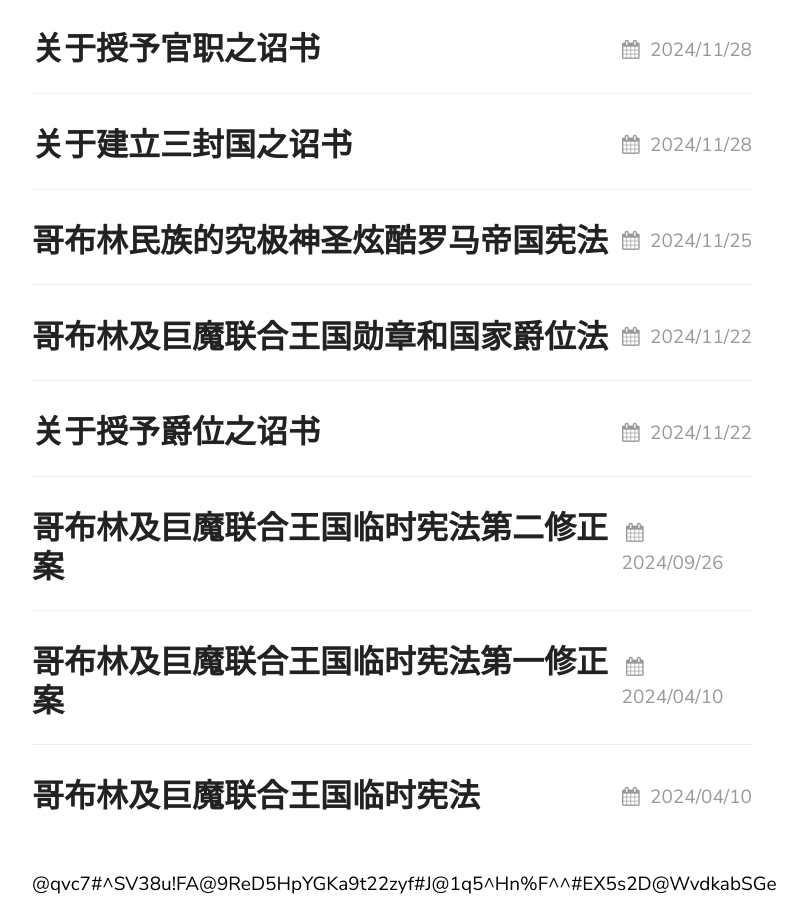
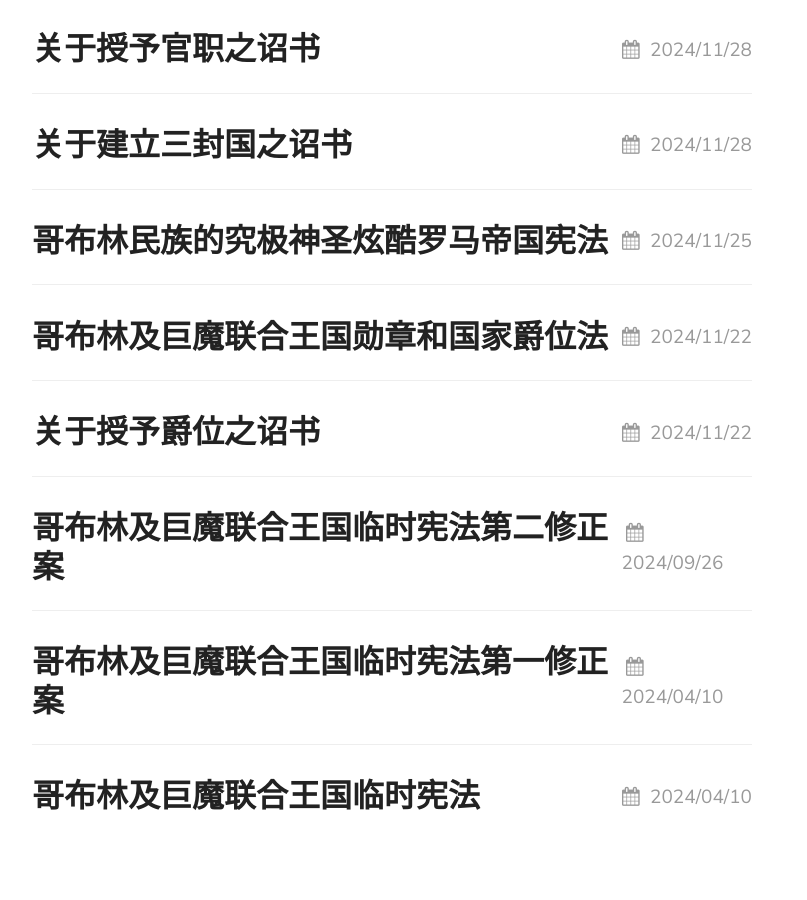
Before and after one commit to jiaobenhaimo/jiaobenhaimo.github.io, a Jekyll site: the page built from index.md, in a window 1280 px wide and 900 px high, scrolled down 2499 px. Shown: the whole window, without its empty margins (68-875 px from the left). Built offline with Jekyll 4.4.1, drawn with Linux system fonts in a browser that asks for light colours; some web fonts are replaced; after the commit the page ends 3369 px from its top, so only the background shows below that.

Commit message:
Revert "Update home.html"
This reverts commit 58266fce857d34cb8876822efb6c46dc987354da.

```diff
--- a/_layouts/home.html
+++ b/_layouts/home.html
@@ -17,5 +17,4 @@ layout: page
 	{%- endunless -%}
 	{%- endfor -%}
 </ul>
-@qvc7#^SV38u!FA@9ReD5HpYGKa9t22zyf#J@1q5^Hn%F^^#EX5s2D@WvdkabSGe
 {%- endif -%}
```
